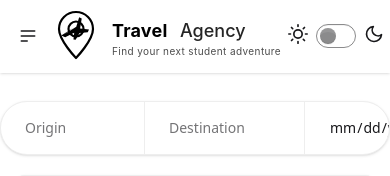
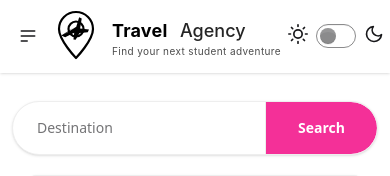
Before and after one commit to SashaSohrabi/travel-agency, a React (Vite) app: page / in a window 390 px wide. Shown: the top 176 px of the page. Built offline with nearby package versions, Linux system fonts and the light colour scheme.

Commit message:
style: adjust home page spacing

```diff
--- a/src/components/SearchBar.jsx
+++ b/src/components/SearchBar.jsx
@@ -15,7 +15,9 @@ export default function SearchBar({ initialDestination = '' }) {
       params.set('q', destination);
     }
 
-    navigate(`/destinations${params.toString() ? `?${params.toString()}` : ''}`);
+    navigate(
+      `/destinations${params.toString() ? `?${params.toString()}` : ''}`
+    );
   };
 
   return (
@@ -32,7 +34,7 @@ export default function SearchBar({ initialDestination = '' }) {
         name="origin"
         type="text"
         placeholder="Origin"
-        className="min-w-[9rem] flex-1 border-r border-base-300 bg-transparent px-6 py-4 text-sm text-base-content placeholder:text-base-content/60 focus:outline-none focus-visible:ring-2 focus-visible:ring-secondary/60"
+        className="hidden sm:block min-w-[9rem] flex-1 border-r border-base-300 bg-transparent px-6 py-4 text-sm text-base-content placeholder:text-base-content/60 focus:outline-none focus-visible:ring-2 focus-visible:ring-secondary/60"
       />
 
       <label className="sr-only" htmlFor="destination">
@@ -55,7 +57,7 @@ export default function SearchBar({ initialDestination = '' }) {
         name="departureDate"
         type="date"
         placeholder="dd.mm.yyyy"
-        className="min-w-[8.5rem] border-r border-base-300 bg-transparent px-6 py-4 text-sm text-base-content placeholder:text-base-content/60 focus:outline-none focus-visible:ring-2 focus-visible:ring-secondary/60"
+        className="hidden md:block min-w-[8.5rem] border-r border-base-300 bg-transparent px-6 py-4 text-sm text-base-content placeholder:text-base-content/60 focus:outline-none focus-visible:ring-2 focus-visible:ring-secondary/60"
       />
 
       <label className="sr-only" htmlFor="return-date">
@@ -66,7 +68,7 @@ export default function SearchBar({ initialDestination = '' }) {
         name="returnDate"
         type="date"
         placeholder="dd.mm.yyyy"
-        className="min-w-[8.5rem] border-r border-base-300 bg-transparent px-6 py-4 text-sm text-base-content placeholder:text-base-content/60 focus:outline-none focus-visible:ring-2 focus-visible:ring-secondary/60"
+        className="hidden sm:block min-w-[8.5rem] border-r border-base-300 bg-transparent px-6 py-4 text-sm text-base-content placeholder:text-base-content/60 focus:outline-none focus-visible:ring-2 focus-visible:ring-secondary/60"
       />
 
       <button
--- a/src/layouts/MainLayout.jsx
+++ b/src/layouts/MainLayout.jsx
@@ -18,7 +18,7 @@ export default function MainLayout() {
   return (
     <div className="flex min-h-screen flex-col">
       <Header />
-      <main className="flex-1">
+      <main className="flex-1 px-3">
         <Outlet context={destinations} />
       </main>
       <Footer />
```
